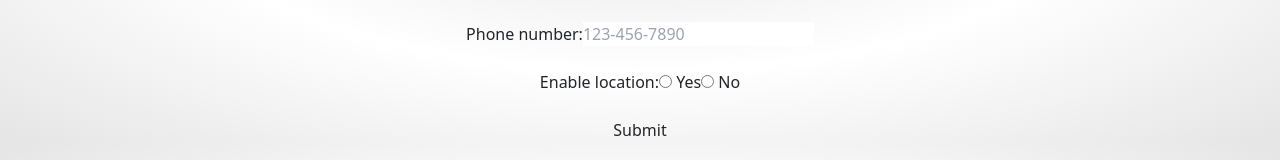
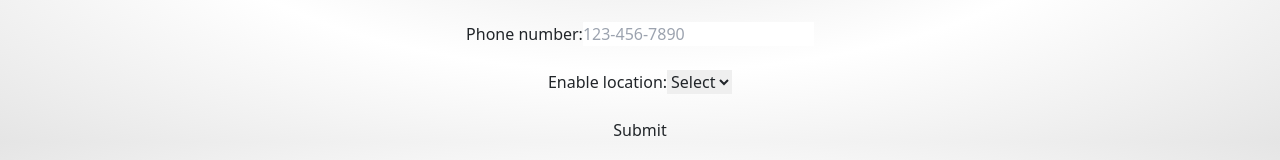
Before and after one commit to sjwma/skating-app, a React (Create React App) app: page /demographic in a window 1280 px wide. Shown: the part 338-498 px from the top of the page. Built offline with nearby package versions, Linux system fonts and the light colour scheme.

Commit message:
enable location radio->select

```diff
--- a/src/Views/Demographics.js
+++ b/src/Views/Demographics.js
@@ -225,8 +225,13 @@ function RegisterYourCatForm() {
 
 <div>
 <label className="mb-4">Enable location:</label>
-<input type="radio" value={values.Location} onChange={set("Location")} /> Yes
-<input type="radio" value={values.Location} onChange={set("Location")} /> No
+<select
+        required
+        value={values.Location} onChange={set("Location")}
+      >
+        <option value="">Select</option>
+        {Location.map(c => <option key={c}>{c}</option>)}
+      </select>
 </div>
 
 <div>
```
